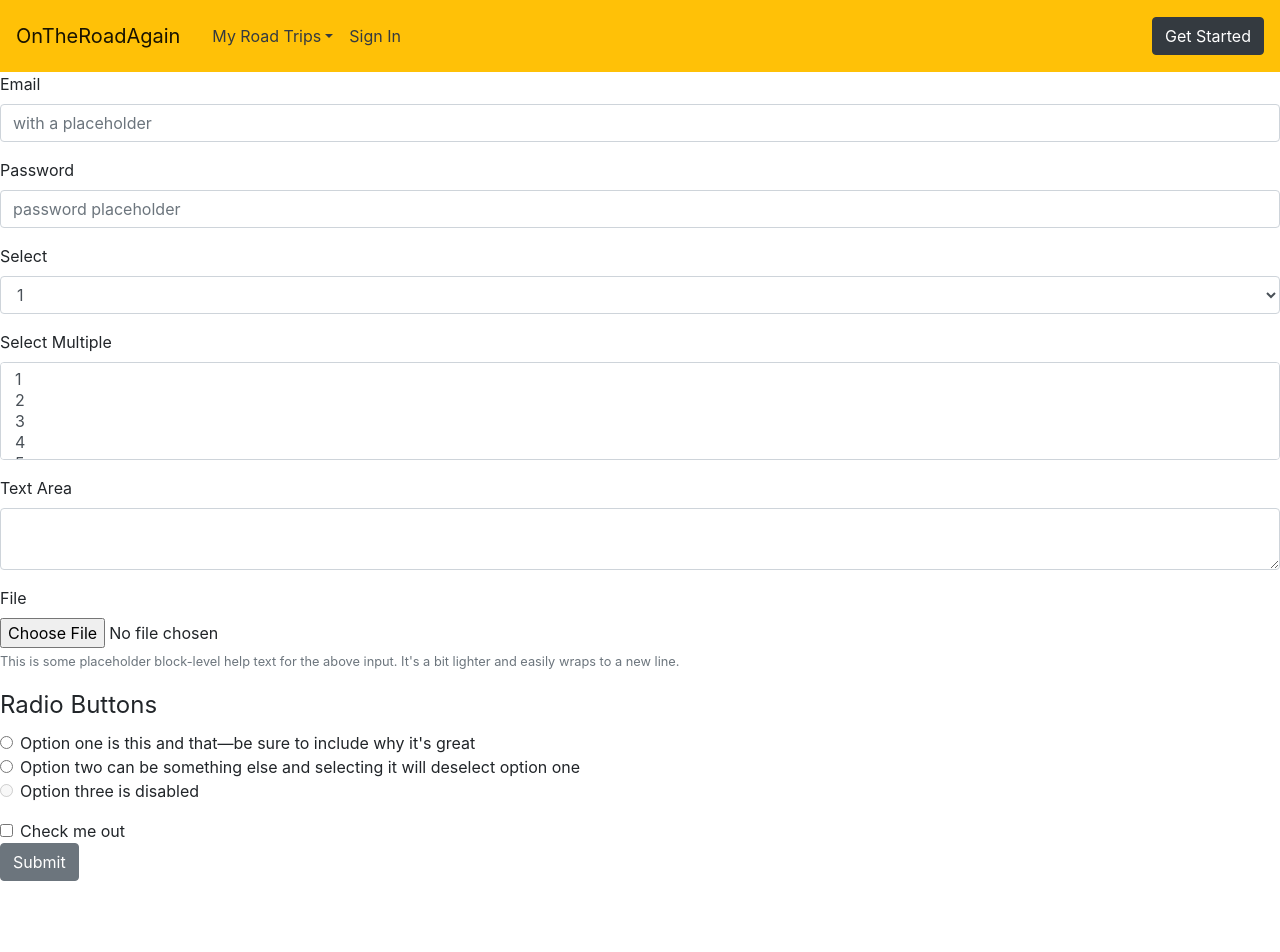
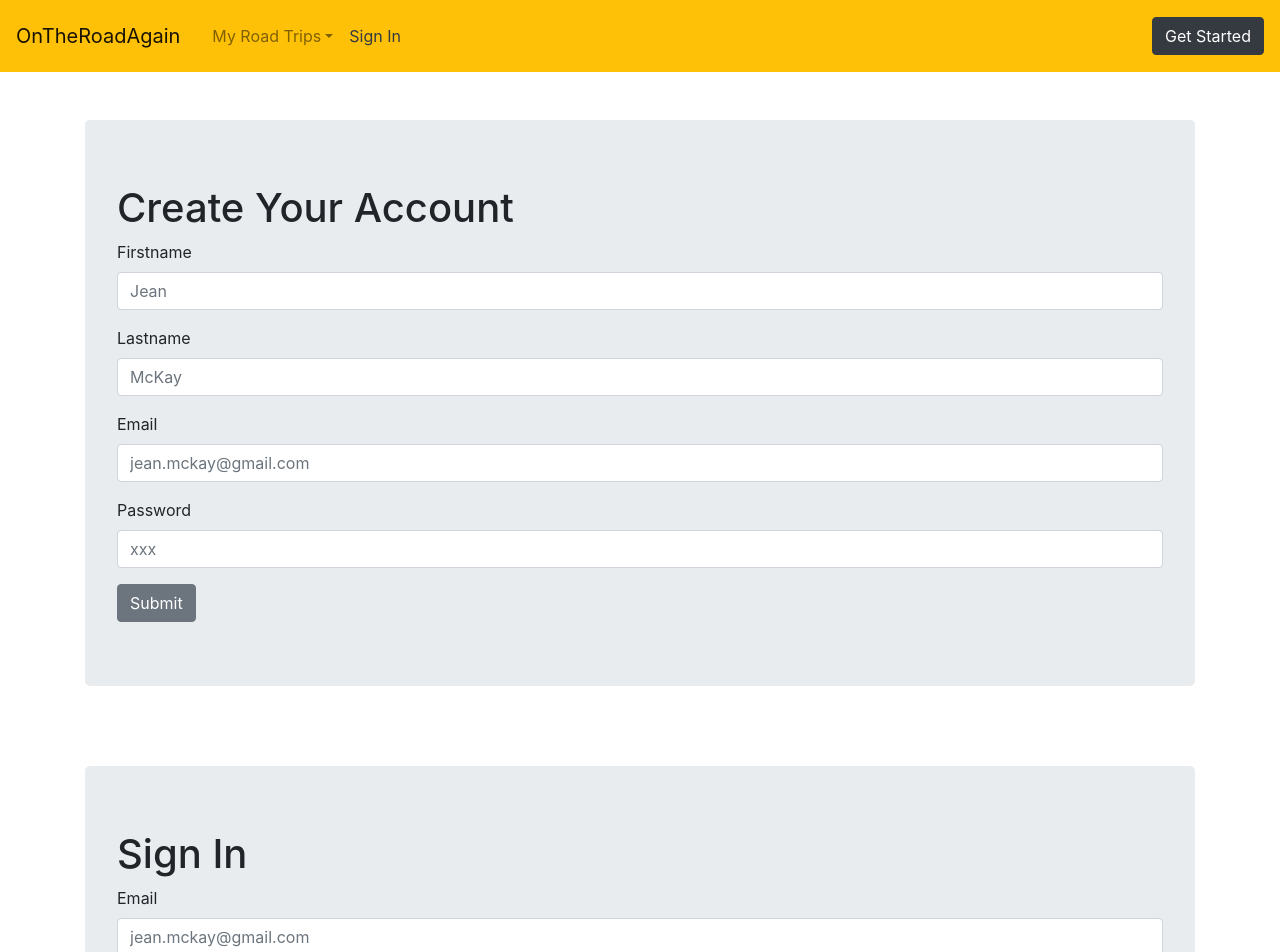
Before and after one commit to TheodoreLefrancois/on_the_front_encore, a React (Create React App) app: page / in a window 1280 px wide. Shown: the top 952 px of the page. Before the commit the page ends 929 px from the top, so only its background shows below. Built offline with nearby package versions, Linux system fonts and the light colour scheme.

Commit message:
sign in and sign up pages done

```diff
--- a/src/Navigation.jsx
+++ b/src/Navigation.jsx
@@ -27,10 +27,10 @@ const Navigation = () => {
         <Collapse isOpen={isOpen} navbar>
           <Nav className="mr-auto p-2 text-dark" navbar>
             <UncontrolledDropdown nav inNavbar>
-              <DropdownToggle className="text-dark" nav caret>
+              <DropdownToggle nav caret>
                 My Road Trips
               </DropdownToggle>
-              <DropdownMenu right className="p-2 text-dark">
+              <DropdownMenu right className="p-2 ">
                 <DropdownItem>ROAD TRIP 1</DropdownItem>
                 <DropdownItem>ROAD TRIP 1</DropdownItem>
                 <DropdownItem divider />
--- a/src/create_account.jsx
+++ /dev/null
@@ -1,93 +0,0 @@
-/* eslint-disable react/no-unescaped-entities */
-import { Button, Form, FormGroup, Label, Input, FormText } from 'reactstrap';
-
-const CreateAccount = () => {
-  return (
-    <Form>
-      <FormGroup>
-        <Label for="exampleEmail">Email</Label>
-        <Input
-          type="email"
-          name="email"
-          id="exampleEmail"
-          placeholder="with a placeholder"
-        />
-      </FormGroup>
-      <FormGroup>
-        <Label for="examplePassword">Password</Label>
-        <Input
-          type="password"
-          name="password"
-          id="examplePassword"
-          placeholder="password placeholder"
-        />
-      </FormGroup>
-      <FormGroup>
-        <Label for="exampleSelect">Select</Label>
-        <Input type="select" name="select" id="exampleSelect">
-          <option>1</option>
-          <option>2</option>
-          <option>3</option>
-          <option>4</option>
-          <option>5</option>
-        </Input>
-      </FormGroup>
-      <FormGroup>
-        <Label for="exampleSelectMulti">Select Multiple</Label>
-        <Input
-          type="select"
-          name="selectMulti"
-          id="exampleSelectMulti"
-          multiple
-        >
-          <option>1</option>
-          <option>2</option>
-          <option>3</option>
-          <option>4</option>
-          <option>5</option>
-        </Input>
-      </FormGroup>
-      <FormGroup>
-        <Label for="exampleText">Text Area</Label>
-        <Input type="textarea" name="text" id="exampleText" />
-      </FormGroup>
-      <FormGroup>
-        <Label for="exampleFile">File</Label>
-        <Input type="file" name="file" id="exampleFile" />
-        <FormText color="muted">
-          This is some placeholder block-level help text for the above input.
-          It's a bit lighter and easily wraps to a new line.
-        </FormText>
-      </FormGroup>
-      <FormGroup tag="fieldset">
-        <legend>Radio Buttons</legend>
-        <FormGroup check>
-          <Label check>
-            <Input type="radio" name="radio1" /> Option one is this and that—be
-            sure to include why it's great
-          </Label>
-        </FormGroup>
-        <FormGroup check>
-          <Label check>
-            <Input type="radio" name="radio1" /> Option two can be something
-            else and selecting it will deselect option one
-          </Label>
-        </FormGroup>
-        <FormGroup check disabled>
-          <Label check>
-            <Input type="radio" name="radio1" disabled /> Option three is
-            disabled
-          </Label>
-        </FormGroup>
-      </FormGroup>
-      <FormGroup check>
-        <Label check>
-          <Input type="checkbox" /> Check me out
-        </Label>
-      </FormGroup>
-      <Button>Submit</Button>
-    </Form>
-  );
-};
-
-export default CreateAccount;
--- a/src/index.css
+++ b/src/index.css
@@ -11,8 +11,3 @@ code {
   font-family: source-code-pro, Menlo, Monaco, Consolas, 'Courier New',
     monospace;
 }
-
-.navbar-toggler {
-  color: navbar-dark-color;
-  border-color: navbar-dark-toggler-border-color;
-}
--- a/src/layout/layout.jsx
+++ b/src/layout/layout.jsx
@@ -1,13 +1,15 @@
 import { Container } from 'reactstrap';
 import PropTypes from 'prop-types';
 import Navigation from '../navigation';
-import CreateAccount from '../create_account';
+import CreateAccount from '../signup';
+import SignIn from '../signin';
 
 const Layout = ({ children }) => {
   return (
     <>
       <Navigation />
       <CreateAccount />
+      <SignIn />
       <Container className="mt-5">{children}</Container>
     </>
   );
--- /dev/null
+++ b/src/signin.jsx
@@ -0,0 +1,49 @@
+/* eslint-disable react/no-unescaped-entities */
+import {
+  Button,
+  Jumbotron,
+  Container,
+  Row,
+  Col,
+  Form,
+  FormGroup,
+  Label,
+  Input,
+} from 'reactstrap';
+
+const SignIn = () => {
+  return (
+    <Container>
+      <Row>
+        <Col>
+          <Jumbotron className="mt-5">
+            <h1 className="display-8">Sign In</h1>
+            <Form>
+              <FormGroup>
+                <Label for="email">Email</Label>
+                <Input
+                  type="email"
+                  name="email"
+                  id="email"
+                  placeholder="jean.mckay@gmail.com"
+                />
+              </FormGroup>
+              <FormGroup>
+                <Label for="password">Password</Label>
+                <Input
+                  type="password"
+                  name="password"
+                  id="password"
+                  placeholder="xxx"
+                />
+              </FormGroup>
+              <Button>Submit</Button>
+            </Form>
+          </Jumbotron>
+        </Col>
+      </Row>
+    </Container>
+  );
+};
+
+export default SignIn;
--- /dev/null
+++ b/src/signup.jsx
@@ -0,0 +1,67 @@
+/* eslint-disable react/no-unescaped-entities */
+import {
+  Button,
+  Jumbotron,
+  Container,
+  Row,
+  Col,
+  Form,
+  FormGroup,
+  Label,
+  Input,
+} from 'reactstrap';
+
+const CreateAccount = () => {
+  return (
+    <Container>
+      <Row>
+        <Col>
+          <Jumbotron className="mt-5">
+            <h1 className="display-8">Create Your Account</h1>
+            <Form>
+              <FormGroup>
+                <Label for="firstname">Firstname</Label>
+                <Input
+                  type="firstname"
+                  name="firstname"
+                  id="firstname"
+                  placeholder="Jean"
+                />
+              </FormGroup>
+              <FormGroup>
+                <Label for="lastname">Lastname</Label>
+                <Input
+                  type="lastname"
+                  name="lastname"
+                  id="lastname"
+                  placeholder="McKay"
+                />
+              </FormGroup>
+              <FormGroup>
+                <Label for="email">Email</Label>
+                <Input
+                  type="email"
+                  name="email"
+                  id="email"
+                  placeholder="jean.mckay@gmail.com"
+                />
+              </FormGroup>
+              <FormGroup>
+                <Label for="password">Password</Label>
+                <Input
+                  type="password"
+                  name="password"
+                  id="password"
+                  placeholder="xxx"
+                />
+              </FormGroup>
+              <Button>Submit</Button>
+            </Form>
+          </Jumbotron>
+        </Col>
+      </Row>
+    </Container>
+  );
+};
+
+export default CreateAccount;
```
Also changed, not shown: 1 other file (tests, documents, lock files or other folders).
